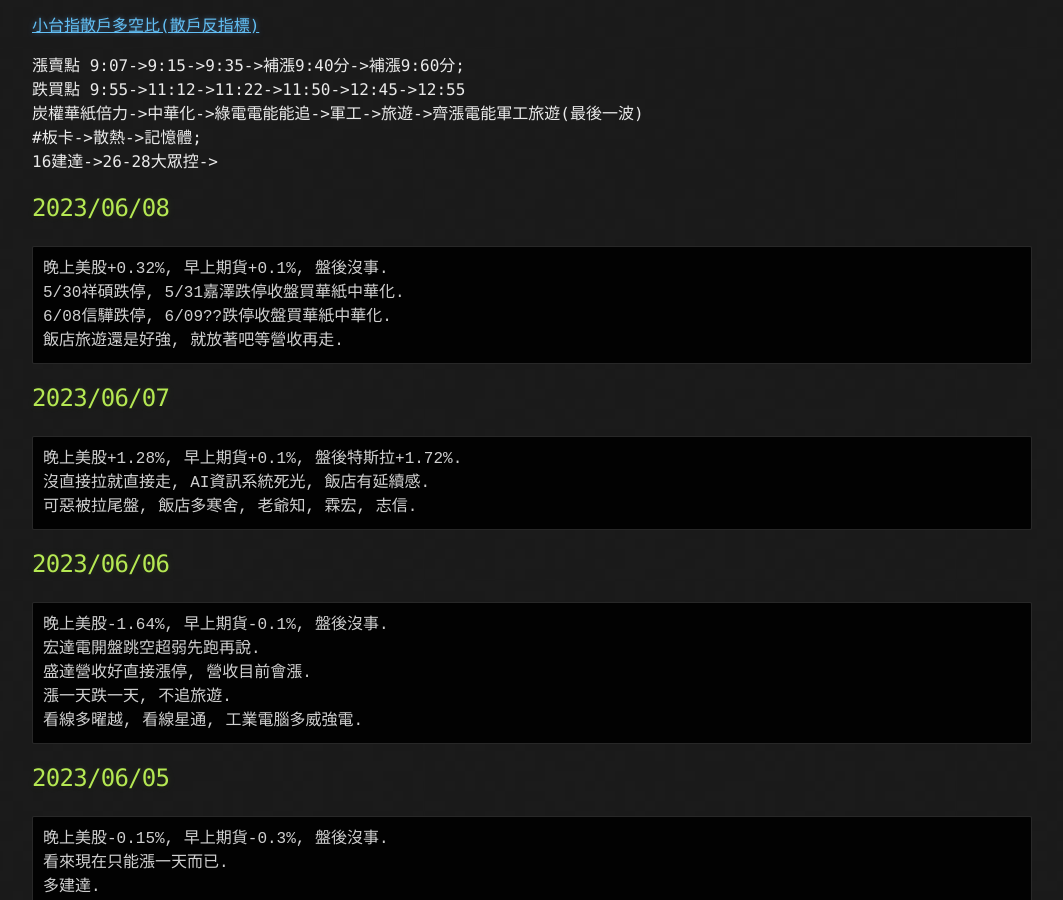
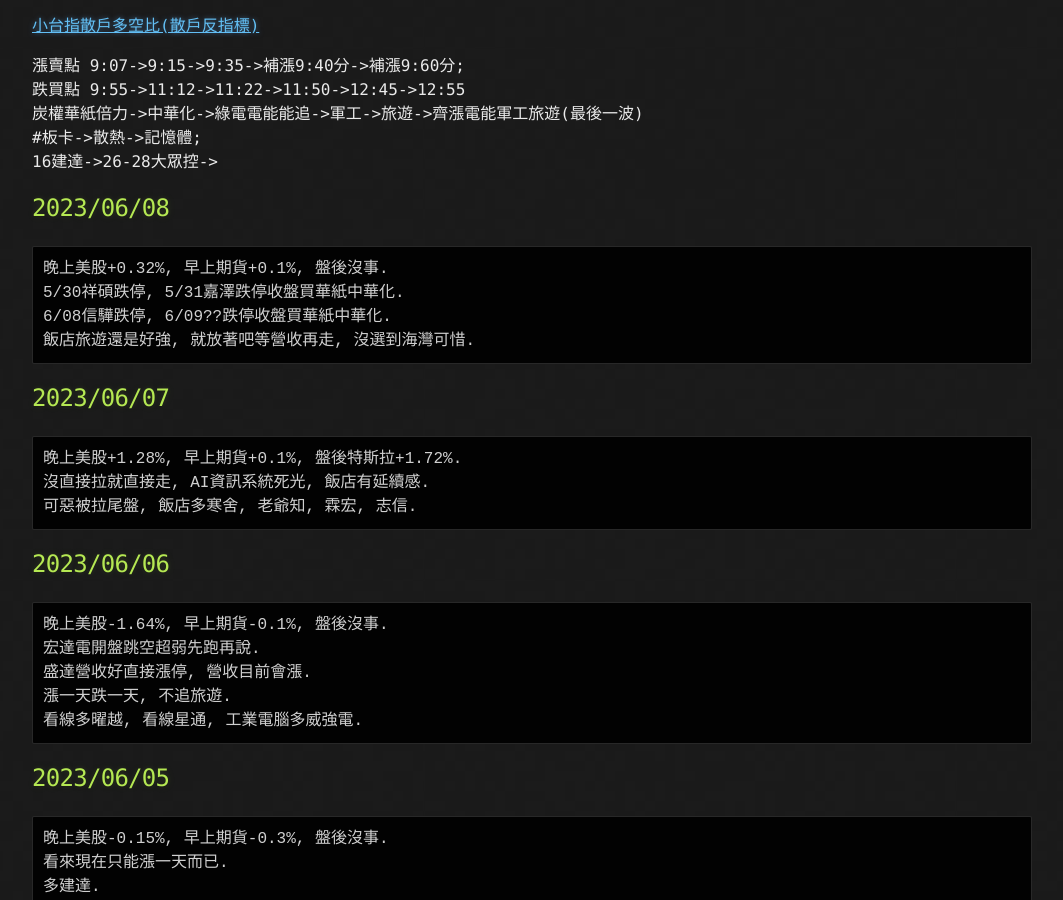
Before and after one commit to lepg5487/Stock_God, a Jekyll site: the page built from index.md, in a window 1280 px wide and 900 px high, scrolled down 484 px. Shown: the whole window, without its empty margins (108-1171 px from the left). Built offline with Jekyll 4.4.1, drawn with Linux system fonts in a browser that asks for light colours; our own code applies the rules of GitHub Pages for plain Markdown files.

Commit message:
Update index.md

````diff
--- a/index.md
+++ b/index.md
@@ -27,7 +27,7 @@
 晚上美股+0.32%, 早上期貨+0.1%, 盤後沒事.
 5/30祥碩跌停, 5/31嘉澤跌停收盤買華紙中華化.
 6/08信驊跌停, 6/09??跌停收盤買華紙中華化.
-飯店旅遊還是好強, 就放著吧等營收再走.
+飯店旅遊還是好強, 就放著吧等營收再走, 沒選到海灣可惜.
 ```
 
 ## 2023/06/07
````
